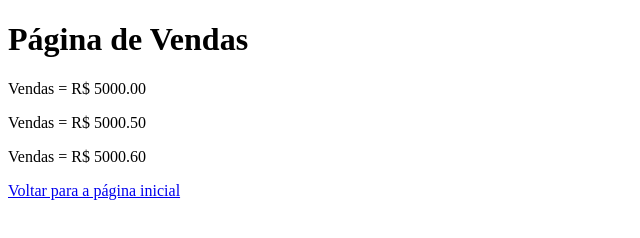
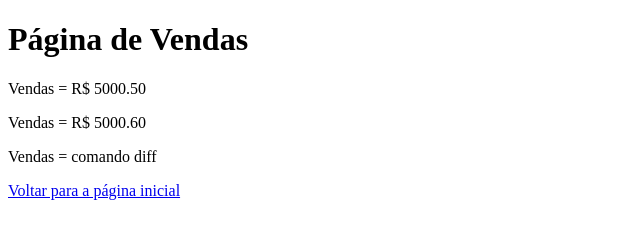
Before and after one commit to EdmiltonSobrinho/aulateste2, a plain HTML site: page Vendas.HTML in a window 1280 px wide. Shown: the full height of the page, 0-640 px from the left. Drawn offline with Linux system fonts and the light colour scheme.

Commit message:
finalizando

```diff
--- a/Vendas.HTML
+++ b/Vendas.HTML
@@ -8,9 +8,9 @@
 </head>
 <body>
     <H1>Página de Vendas</H1>
-    <p>Vendas = R$ 5000.00</p>
     <p>Vendas = R$ 5000.50</p>
     <p>Vendas = R$ 5000.60</p>
+    <p>Vendas = comando diff</p>
 
     <a href="Index.HTML">Voltar para a página inicial</a>
 
```
